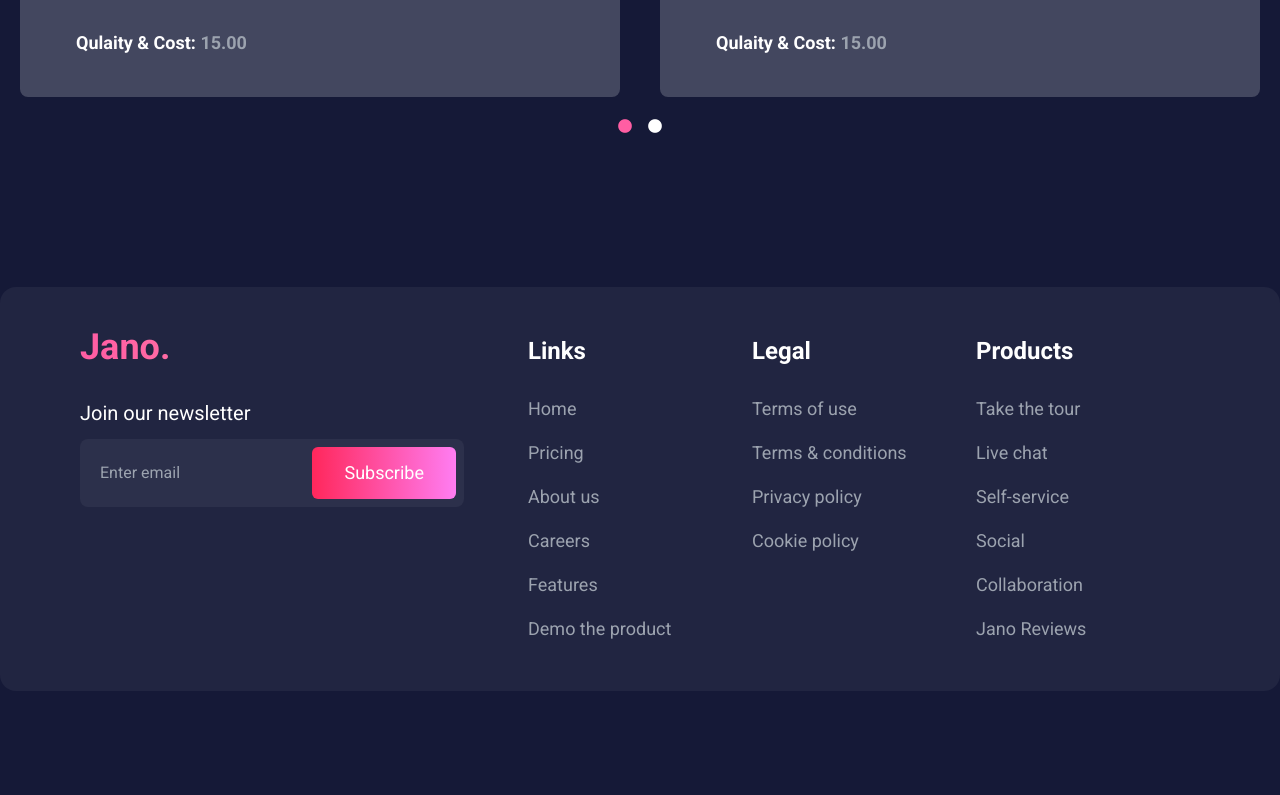
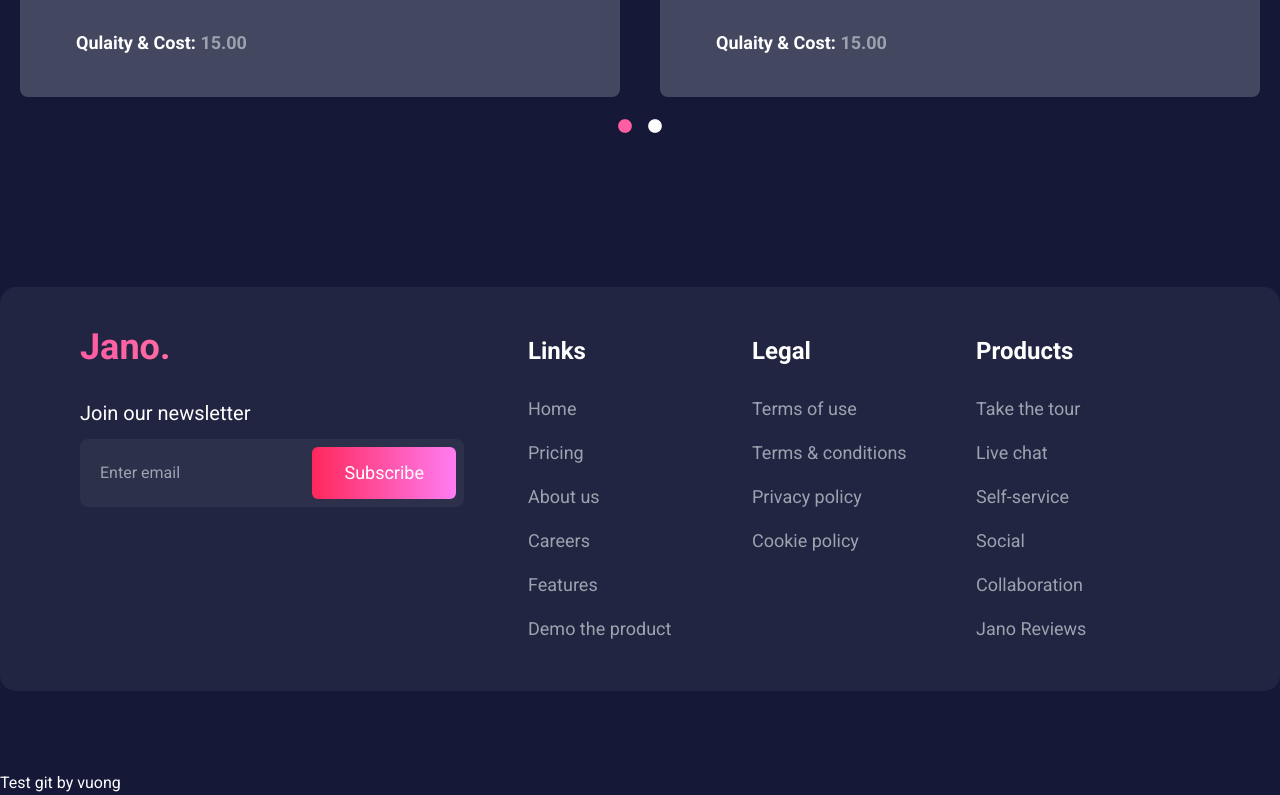
Before and after one commit to PTT154/cyber_crypto_phuoc, a website: page index.html in a window 1280 px wide. Shown: the part 2721-3516 px from the top of the page. Before the commit the page ends 3492 px from the top, so only its background shows below. Drawn offline with nearby package versions, Linux system fonts and the light colour scheme; a web font is replaced by a local one.

Commit message:
test git by vuong

```diff
--- a/index.html
+++ b/index.html
@@ -374,6 +374,7 @@
             </div>
         </div>
     </footer>
+    <div>Test git by vuong</div>
 
     <script src="https://code.jquery.com/jquery-3.7.1.min.js"
         integrity="sha256-/JqT3SQfawRcv/BIHPThkBvs0OEvtFFmqPF/lYI/Cxo=" crossorigin="anonymous"></script>
```
